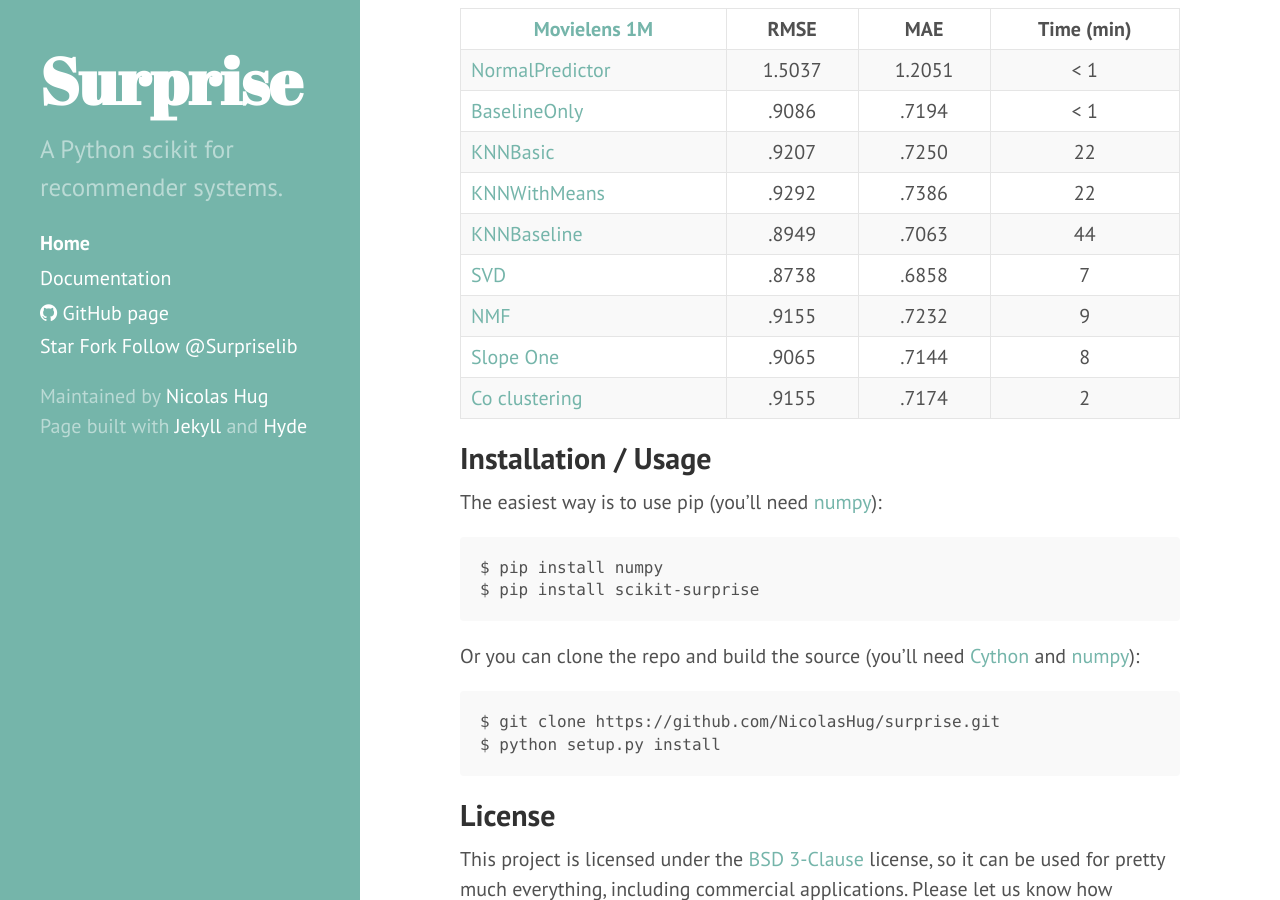
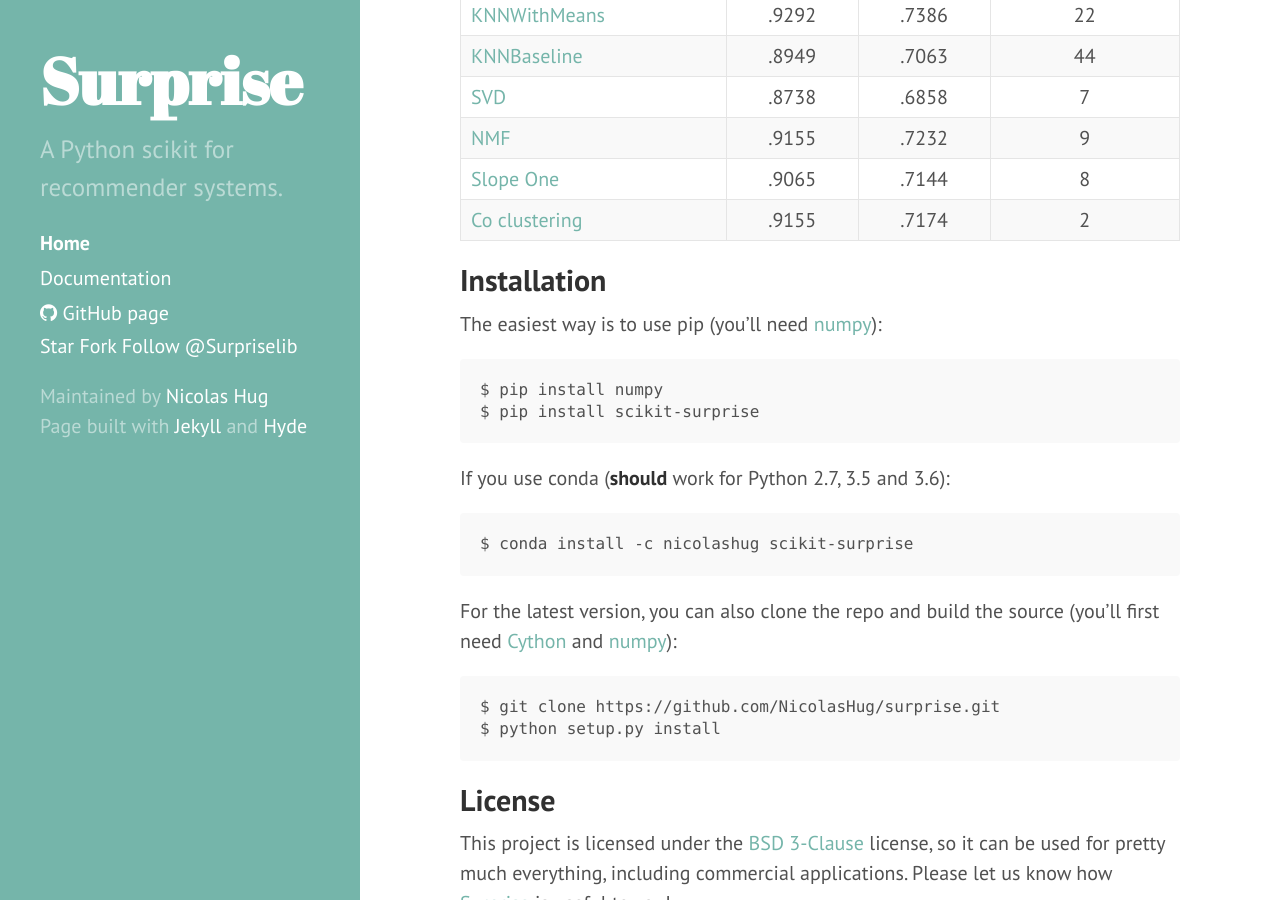
Before and after one commit to NicolasHug/Surprise, a Jekyll site: the page built from index.md, in a window 1280 px wide and 900 px high, scrolled down 2497 px. Built offline with Jekyll 4.4.1, drawn with Linux system fonts in a browser that asks for light colours; comment, search, counter and statistics services are not loaded; some of the changed text lies outside the part shown.

Commit message:
update index.md

```diff
--- a/index.md
+++ b/index.md
@@ -147,20 +139,24 @@
 | [Slope One](http://surprise.readthedocs.io/en/stable/slope_one.html#surprise.prediction_algorithms.slope_one.SlopeOne)             |  .9065 |  .7144 |    8    |
 | [Co clustering](http://surprise.readthedocs.io/en/stable/co_clustering.html#surprise.prediction_algorithms.co_clustering.CoClustering)             |  .9155 |  .7174 |    2    |
 
-Installation / Usage
---------------------
+Installation
+------------
 
 The easiest way is to use pip (you'll need [numpy](http://www.numpy.org/)):
 
     $ pip install numpy
     $ pip install scikit-surprise
 
-Or you can clone the repo and build the source (you'll need
-[Cython](http://cython.org/) and [numpy](http://www.numpy.org/)):
+If you use conda (**should** work for Python 2.7, 3.5 and 3.6):
+
+    $ conda install -c nicolashug scikit-surprise
+
+For the latest version, you can also clone the repo and build the source
+(you'll first need [Cython](http://cython.org/) and
+[numpy](http://www.numpy.org/)):
 
     $ git clone https://github.com/NicolasHug/surprise.git
     $ python setup.py install
-
 
 License
 -------
```
Also changed, not shown: other parts of index.md (+0 -8 lines).
